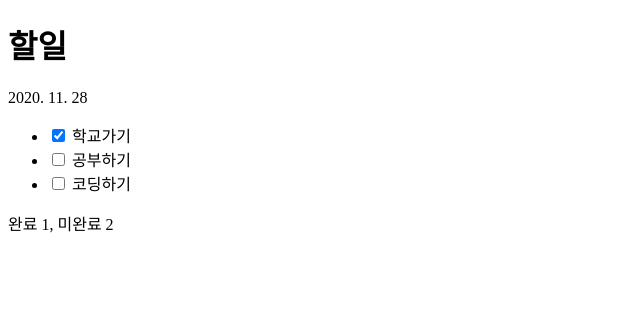
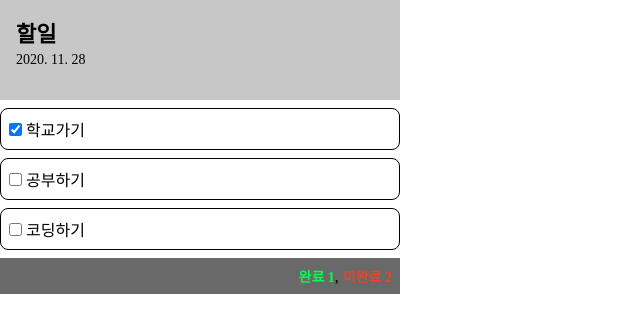
Before and after one commit to rjxjr66/kmooc, a plain HTML site: page index.html in a window 1280 px wide. Shown: the whole page, without its empty margins (0-640 px from the left). Drawn offline with Linux system fonts and the light colour scheme.

Commit message:
3. 할일 목록 스타일 적용하기

```diff
--- a/index.html
+++ b/index.html
@@ -4,12 +4,13 @@
     <meta charset="UTF-8">
     <meta http-equiv="X-UA-Compatible" content="IE=edge">
     <meta name="viewport" content="width=device-width, initial-scale=1.0">
+    <link rel="stylesheet" href="./style.css" />
     <title>To do list</title>
 </head>
 <body>
     <header>
         <h1>할일</h1>
-        <div>2020. 11. 28</div>
+        <div class="date">2020. 11. 28</div>
     </header>
     <section>
         <ul>
@@ -28,7 +29,7 @@
         </ul>
     </section>
     <footer>
-        완료 1, 미완료 2
+        <span>완료 1</span>, <span>미완료 2</span>
     </footer>
 </body>
 </html>
--- /dev/null
+++ b/style.css
@@ -0,0 +1,60 @@
+:root {
+    --max-width: 400px;
+}
+
+* {
+    margin: 0;
+    padding: 0;
+    box-sizing: border-box;
+}
+
+header {
+    background: #c7c7c7;
+    padding: 16px 16px 32px 16px;
+    margin-bottom: 8px;
+
+    max-width: var(--max-width);
+}
+
+h1 {
+    font-size: 22px;
+    margin-bottom: 4px;
+}
+
+.date {
+    font-size: 14px;
+}
+
+ul {
+    list-style: none;
+}
+
+li {
+    border: 1px solid #000000;
+    border-radius: 8px;
+    padding: 8px;
+
+    margin-bottom: 8px;
+    max-width: var(--max-width);
+}
+
+footer {
+    max-width: var(--max-width);
+    text-align: right;
+
+    background: #696969;
+    padding: 8px;
+}
+
+footer span {
+    font-size: 14px;
+    font-weight: bold;
+}
+
+footer span:first-of-type {
+    color: #03fc52;
+}
+
+footer span:last-of-type {
+    color: #ed4328;
+}
```
